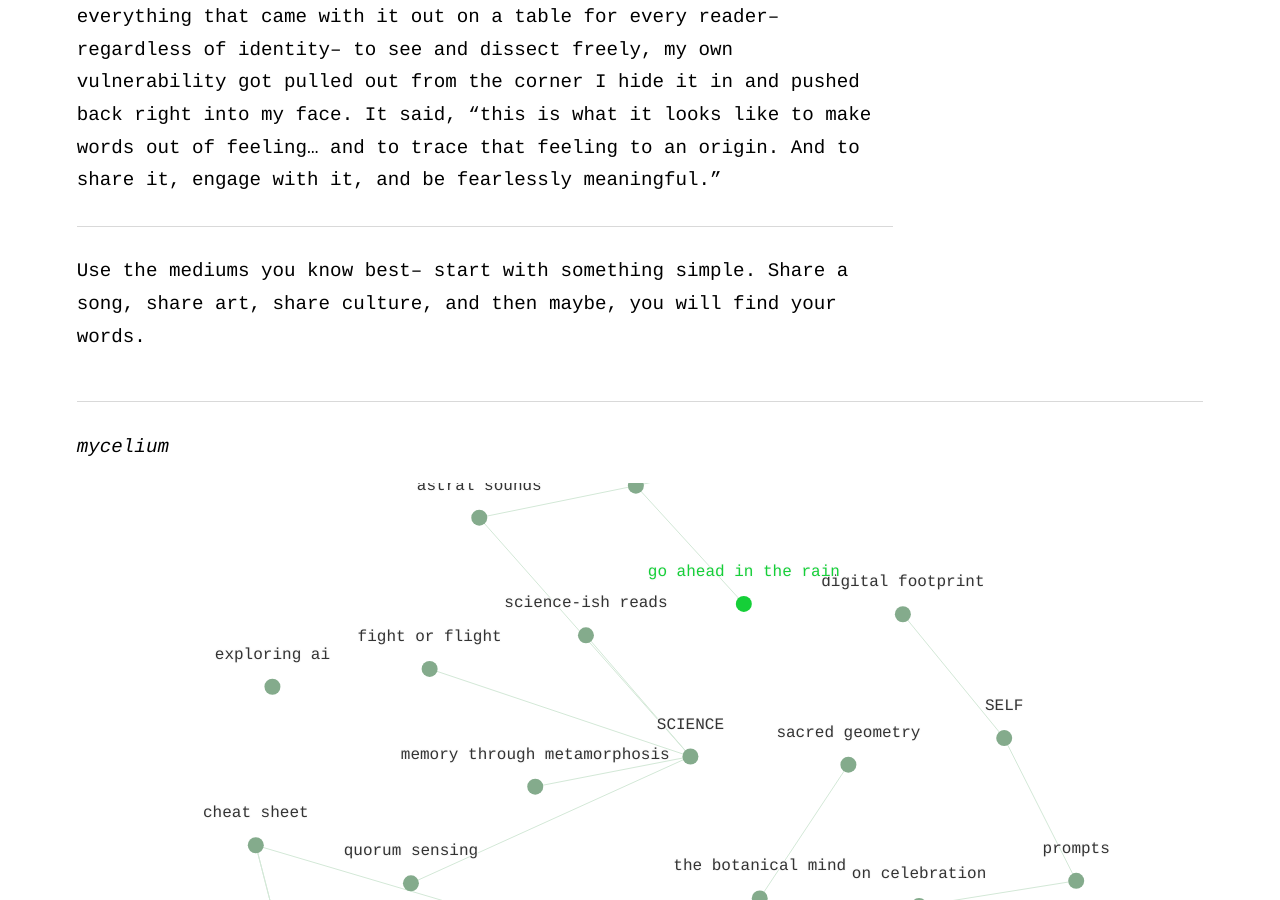
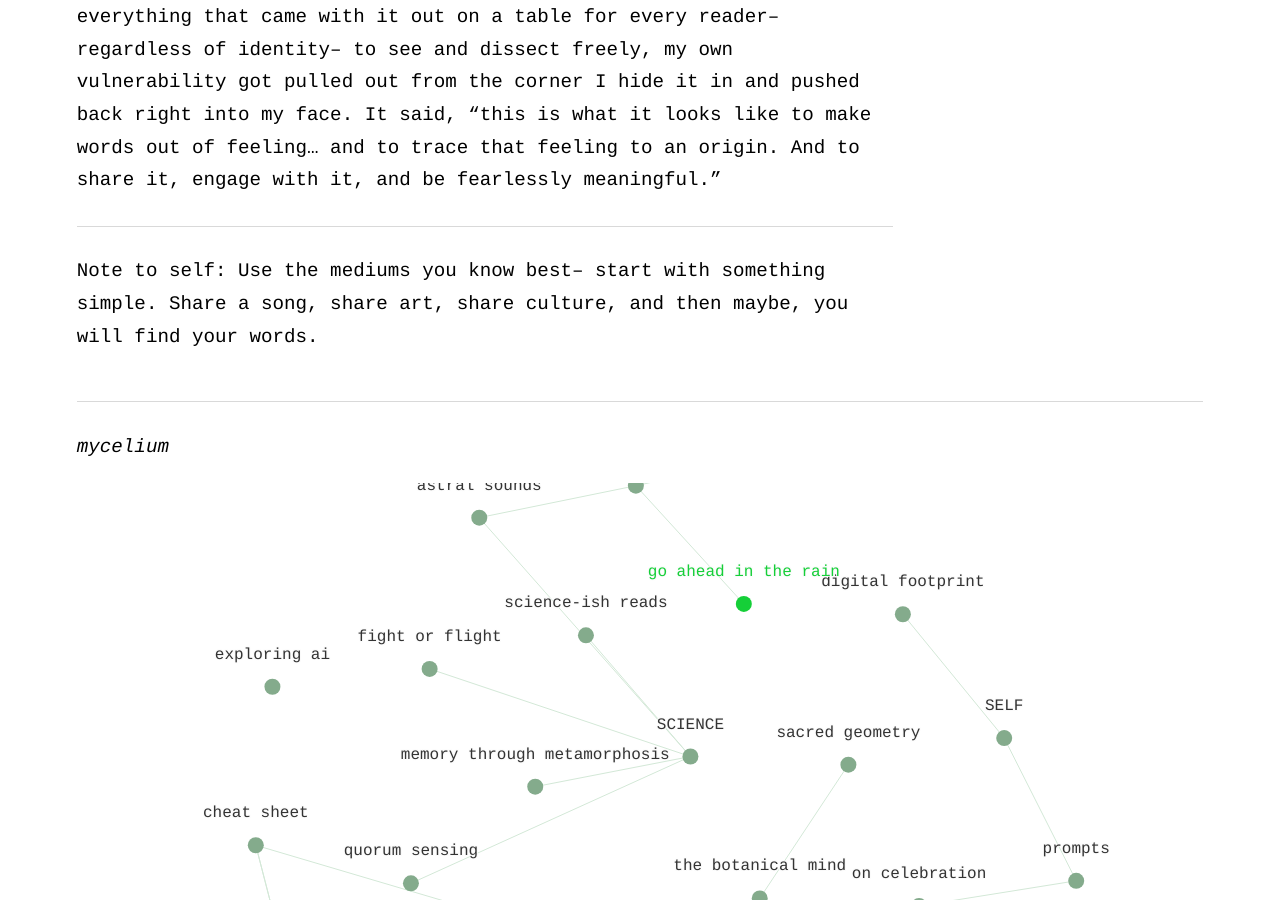
Before and after one commit to geminiworms/talyssagarden.github.io, a Jekyll site: the page built from _notes/on-impact.md, in a window 1280 px wide and 900 px high, scrolled down 1810 px. Built offline with Jekyll 4.4.1, drawn with Linux system fonts in a browser that asks for light colours.

Commit message:
Update on-impact.md

```diff
--- a/_notes/on-impact.md
+++ b/_notes/on-impact.md
@@ -14,4 +14,4 @@ Maybe the way we share music is also the way we share space or build relationshi
 <hr>
 In 'Go Ahead In The Rain', Hanif Abdurraqib opens up an intimate room under the guise of a little story about A Tribe Called Quest and one of their biggest fans. But being the poet that he is, I'm not sure why I walked out of the room so surprised (I shed tears). It's a story about hip hop, sure, and it's a story about Abdurraqib himself, but it's also a story about a culture that doesn't belong to me... and as I sat in this room, fully aware of the intimacy and the vulnerability necessary to take the impactful sounds of a 90s rap group and put everything that came with it out on a table for every reader--regardless of identity-- to see and dissect freely, my own vulnerability got pulled out from the corner I hide it in and pushed back right into my face. It said, "this is what it looks like to make words out of feeling... and to trace that feeling to an origin. And to share it, engage with it, and be fearlessly meaningful."
 <hr>
-Use the mediums you know best-- start with something simple. Share a song, share art, share culture, and then maybe, you will find your words.
+Note to self: Use the mediums you know best-- start with something simple. Share a song, share art, share culture, and then maybe, you will find your words.
```
